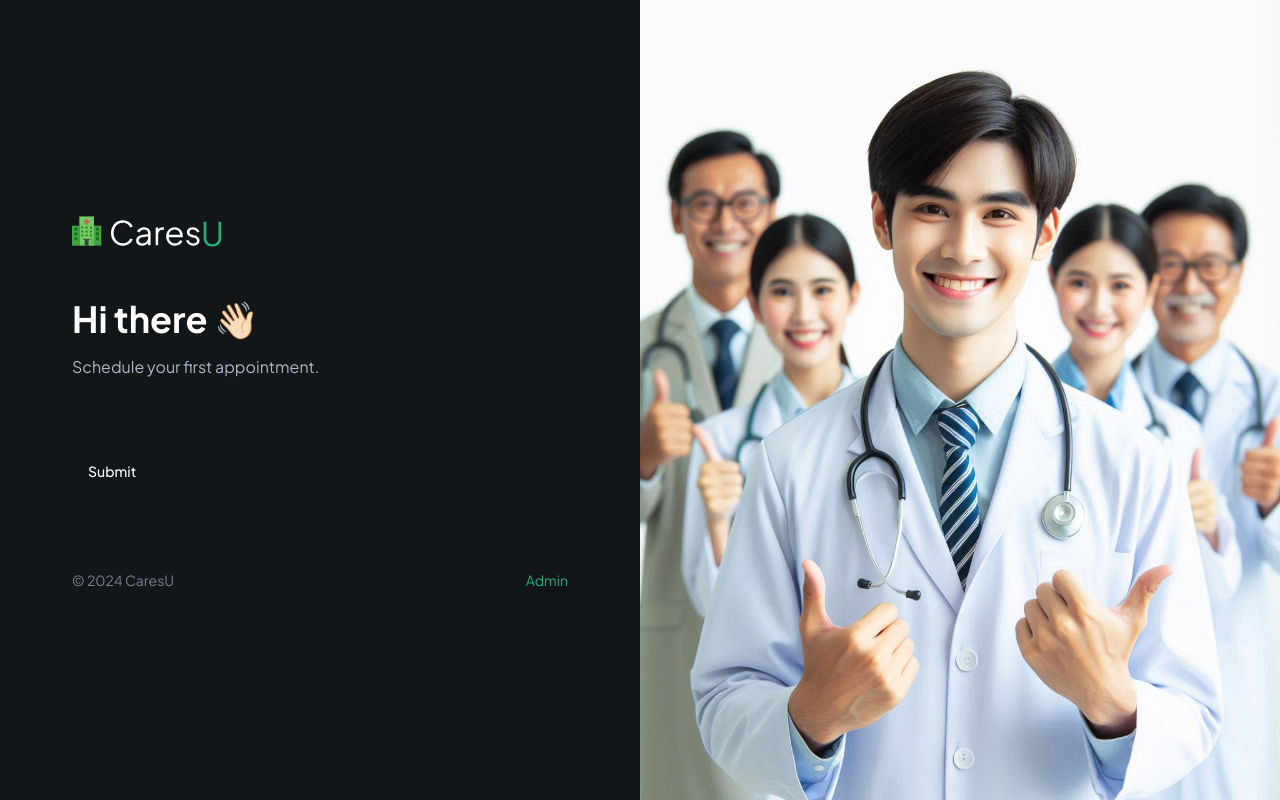
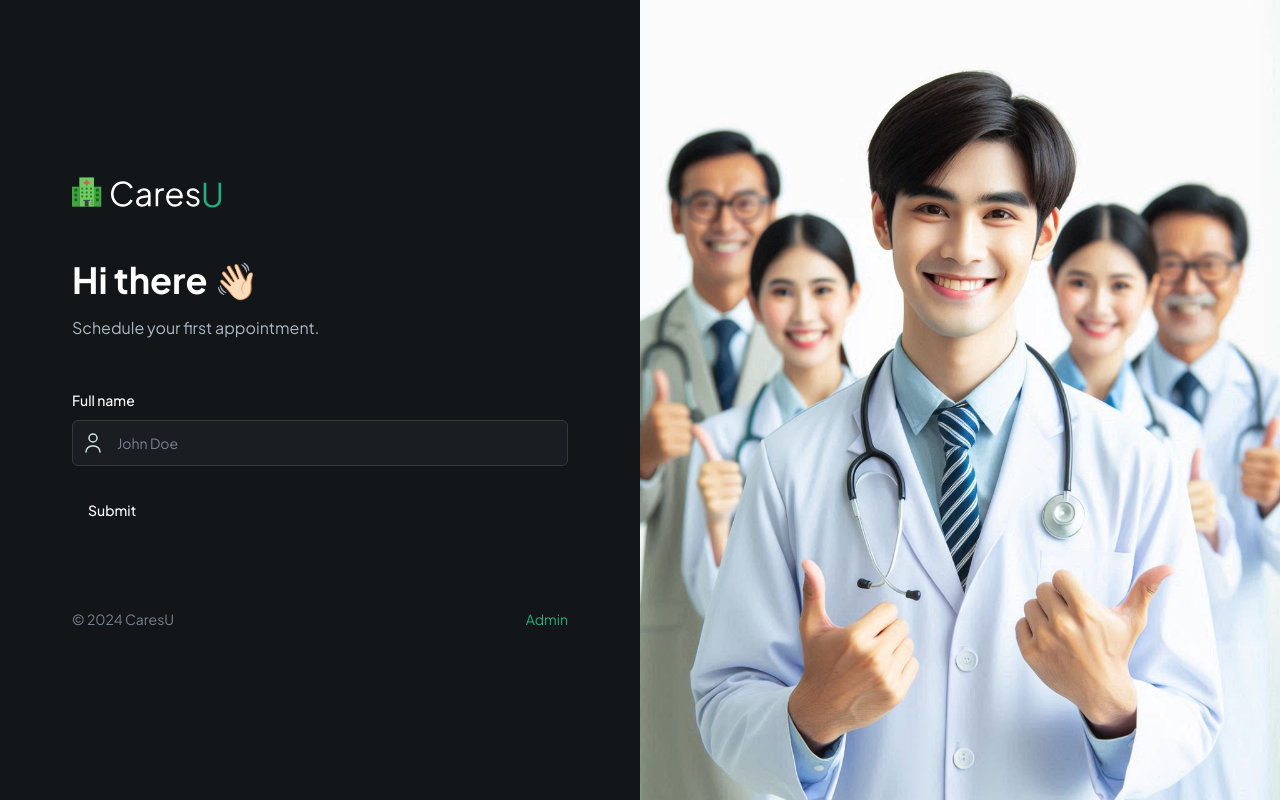
Before and after one commit to kamesh0407/caresu, a Next.js app: page / in a window 1280 px wide. Built offline with nearby package versions, Linux system fonts and the light colour scheme.

Commit message:
created a initial renderField

```diff
--- /dev/null
+++ b/components/CustomFormField.tsx
@@ -0,0 +1,78 @@
+'use client'
+
+import { FormControl,
+FormDescription,
+FormField,
+FormItem,
+FormLabel,
+FormMessage, } from "@/components/ui/form"
+import { Input } from "@/components/ui/input"
+import { Control, Field, Form } from "react-hook-form"
+import { FormFieldType } from "./forms/PatientForm"
+import Image from "next/image"
+
+interface CustomProps {
+    control: Control<any>,
+    fieldType: FormFieldType, //enum will be set to field type
+    name: string, //the unique will sent to CustomFormField
+    label?: string,
+    placeholder?: string,
+    iconSrc?: string,
+    iconAlt?: string,       //the "?" denotes it may be used or may not be
+    disabled?: boolean,
+    dateFormat?: string,
+    showTimeSelect?: boolean,
+    children?: React.ReactNode,
+    renderSkeleton?: (field: any) => React.ReactNode,
+}
+//We can have multiple fields in the form, so we are creating a separate component for the field.
+//----------time saving and reusability----------//
+const RenderField = ({field, props}: {field: any; props: CustomProps}) => {
+    const { fieldType, iconSrc, iconAlt, placeholder } = props;
+   switch (fieldType) {
+    case FormFieldType.INPUT:
+        return(
+            <div className="flex rounded-md border border-dark-500 bg-dark-400">
+                {iconSrc && (
+                    <Image src={iconSrc} width={24} height={24} alt={iconAlt || 'icon'}  className="ml-2"/>
+                )}
+
+                <FormControl>
+                    <Input
+                        placeholder={placeholder}
+                        {...field}
+                        className="shad-input border-0"
+                    />
+                </FormControl>
+            </div>
+        )
+
+        default:
+            break;
+   }
+}
+
+const CustomFormField = (props: CustomProps) => { //passing props to CustomFormField, Get name from FieldType
+    const { control, fieldType, name, label } = props;
+
+  return (
+    <FormField
+      control={control}
+      name={name}// name assigned here
+      render={({ field }) => (
+        <FormItem className="flex-1">
+            {fieldType !== FormFieldType.CHECKBOX && label && (
+                <FormLabel>{label}</FormLabel>
+            )}
+
+            <RenderField  field={field} props={props} />
+
+            <FormMessage className="shad-error"/>
+
+        </FormItem>
+    )}
+  />
+  )
+}
+
+export default CustomFormField
--- a/components/forms/PatientForm.tsx
+++ b/components/forms/PatientForm.tsx
@@ -4,17 +4,20 @@
 import { useForm } from "react-hook-form"
 import { z } from "zod"
 import { Button } from "@/components/ui/button"
-import {
-  Form,
-  FormControl,
-  FormDescription,
-  FormField,
-  FormItem,
-  FormLabel,
-  FormMessage,
-} from "@/components/ui/form"
-import { Input } from "@/components/ui/input"
+import { Form } from "@/components/ui/form"
+import CustomFormField from "../CustomFormField"
 
+//exporting enum to CustomFormField
+ export enum FormFieldType {
+  //These all are the different type of Form fields that can be used in the form
+  INPUT = "input",
+  TEXTAREA = "textarea",
+  PHONE_INPUT = "phoneInput",
+  CHECKBOX = "checkbox",
+  DATE_PICKER = "datePicker",
+  SELECT = "select",
+  SKELETON = "skeleton",
+ }
 const formSchema = z.object({
   username: z.string().min(2, {
     message: "Username must be at least 2 characters.",
@@ -44,6 +47,17 @@
             <p className="text-dark-700">Schedule your first appointment.</p>
         </section>
 
+        <CustomFormField
+        //We are passing the props to CustomFormField, to reuse the code
+        fieldType={FormFieldType.INPUT} //enum will be set to field type
+        control = {form.control}
+        name="name" //the unique will sent to CustomFormField
+        label="Full name"
+        placeholder="John Doe"
+        iconSrc="/assets/icons/user.svg"
+        iconAlt="User"
+        />
+
       <Button type="submit">Submit</Button>
     </form>
   </Form>
```
